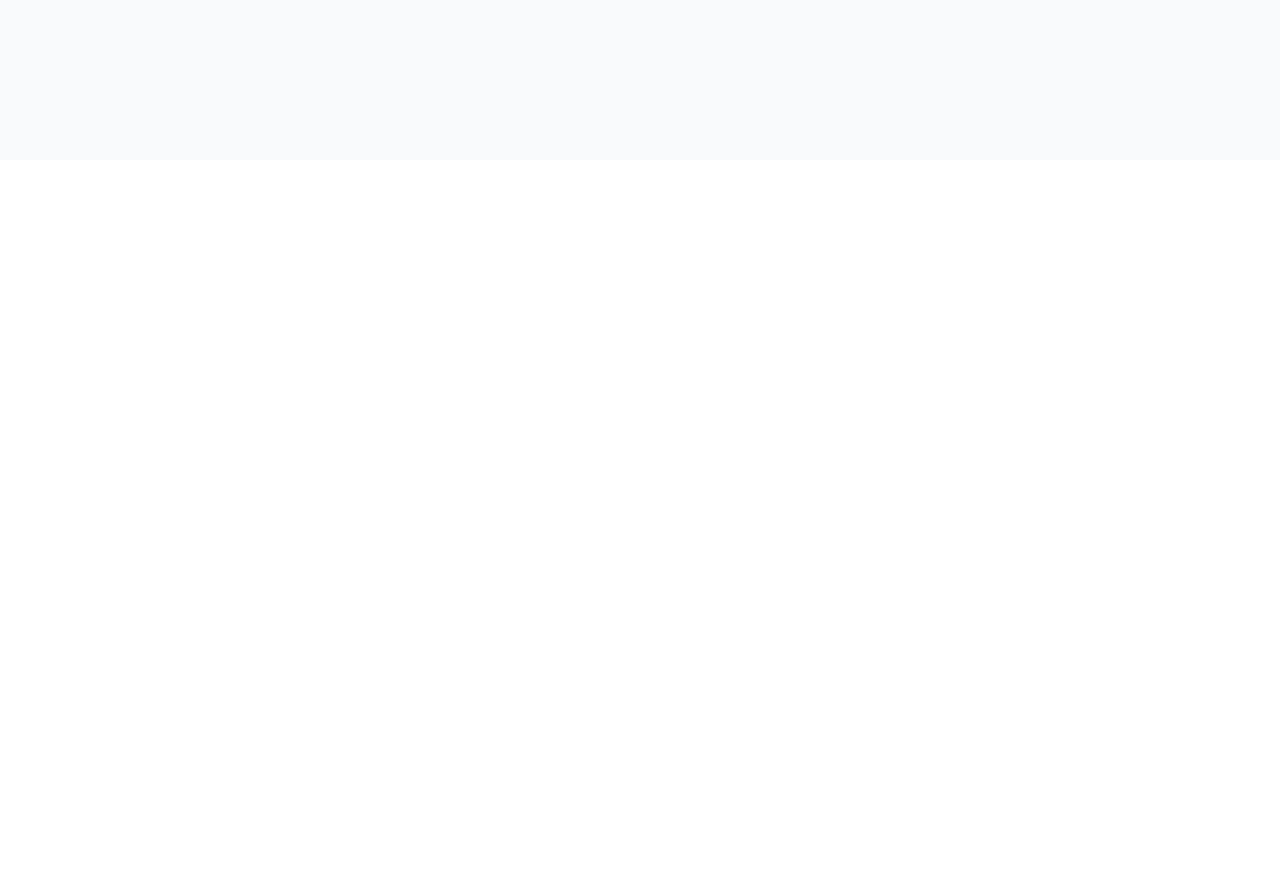
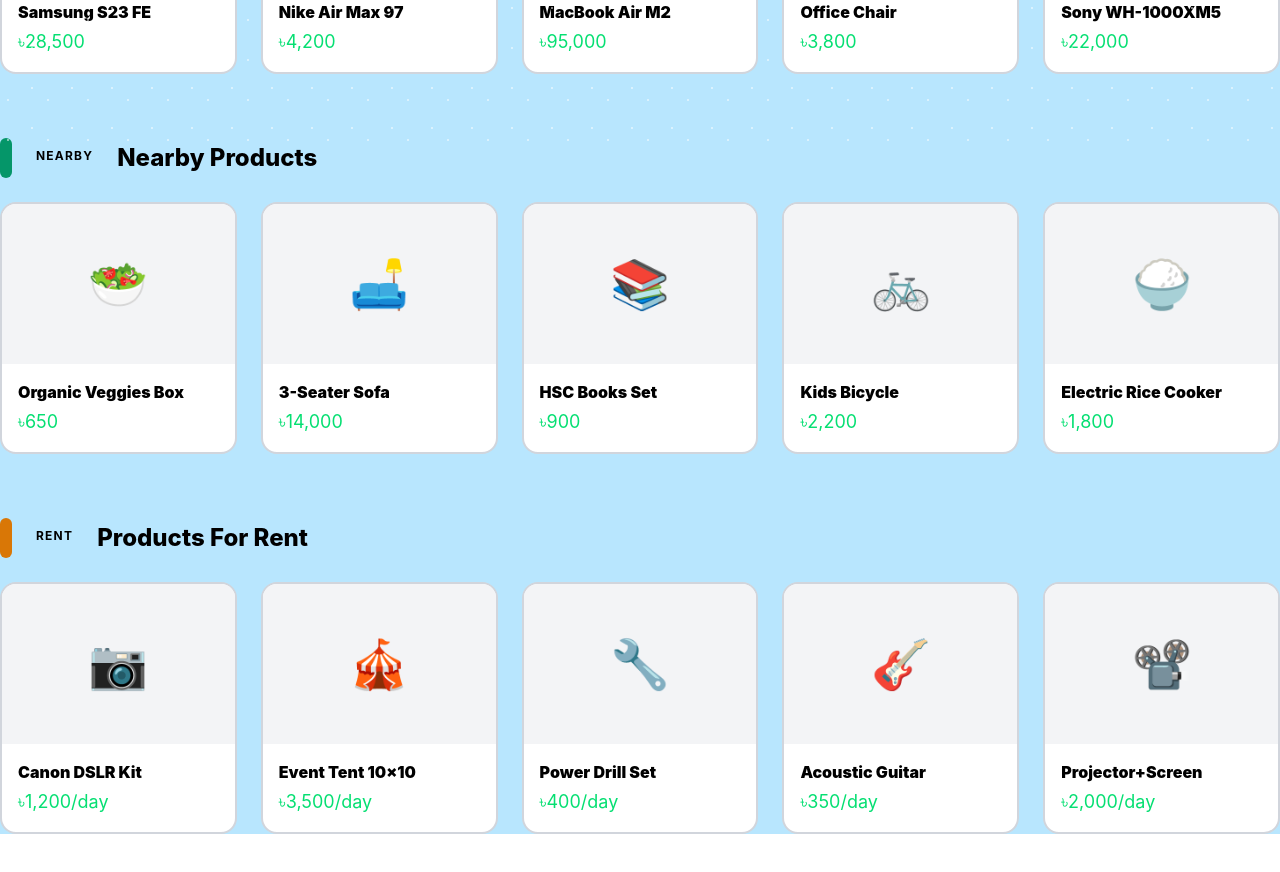
Before and after one commit to Shad1d/project1, a React app in the folder frontend/: page / in a window 1280 px wide. Shown: the part 640-1512 px from the top of the page. Before the commit the page ends 800 px from the top, so only its background shows below. Built offline with nearby package versions, Linux system fonts and the light colour scheme; the HTML template or start-up script is replaced by a standard one.

Commit message:
Added UI

```diff
--- a/frontend/src/pages/Homepage.jsx
+++ b/frontend/src/pages/Homepage.jsx
@@ -1,18 +1,100 @@
-import React from 'react';
+import React from "react";
+
+const DATA = {
+  recent: [
+    { id: 1, title: "Samsung S23 FE", price: "৳28,500", emoji: "📱" },
+    { id: 2, title: "Nike Air Max 97", price: "৳4,200", emoji: "👟" },
+    { id: 3, title: "MacBook Air M2", price: "৳95,000", emoji: "💻" },
+    { id: 4, title: "Office Chair", price: "৳3,800", emoji: "🪑" },
+    { id: 5, title: "Sony WH-1000XM5", price: "৳22,000", emoji: "🎧" },
+  ],
+  nearby: [
+    { id: 6, title: "Organic Veggies Box", price: "৳650", emoji: "🥗" },
+    { id: 7, title: "3-Seater Sofa", price: "৳14,000", emoji: "🛋️" },
+    { id: 8, title: "HSC Books Set", price: "৳900", emoji: "📚" },
+    { id: 9, title: "Kids Bicycle", price: "৳2,200", emoji: "🚲" },
+    { id: 10, title: "Electric Rice Cooker", price: "৳1,800", emoji: "🍚" },
+  ],
+  rent: [
+    { id: 11, title: "Canon DSLR Kit", price: "৳1,200/day", emoji: "📷" },
+    { id: 12, title: "Event Tent 10×10", price: "৳3,500/day", emoji: "🎪" },
+    { id: 13, title: "Power Drill Set", price: "৳400/day", emoji: "🔧" },
+    { id: 14, title: "Acoustic Guitar", price: "৳350/day", emoji: "🎸" },
+    { id: 15, title: "Projector+Screen", price: "৳2,000/day", emoji: "📽️" },
+  ],
+};
+
+const ProductCard = ({title, price, emoji}) => {
+  return (
+    <div className="bg-white rounded-2xl border-2 border-gray-300 overflow-hidden">
+      <div className="h-40 bg-gray-100 flex items-center justify-center">
+        <span className="text-gray-400 text-5xl font-medium">
+          {emoji}
+        </span>
+      </div>
+      <div className="p-4">
+        <div>
+          <h3 className="font-black mb-1">
+            {title}
+          </h3>
+          <p className="text-green-400 text-lg">
+            {price}
+          </p>
+        </div>
+      </div>
+    </div>
+  )
+}
+
+const ProductSection = ({title, accentColor, tag, products}) => {
+  return (
+    <section className="mb-16">
+      <div className="flex items-center gap-4 mb-6">
+        <div
+        className="w-3 h-10 rounded-full"
+        style={{backgroundColor: accentColor}}
+        />
+        <span
+        className="text-xs font-bold uppercase tracking-widest inline-block px-2 py-0.5 rounded-full mb-1"
+        >
+          {tag}
+        </span>
+        <h2 className="text-2xl font-extrabold">
+          {title}
+        </h2>
+      </div>
+
+      <div className="grid grid-cols-2 md:grid-cols-3 lg:grid-cols-5 gap-6">
+        {products.map((product) => (
+          <ProductCard
+            key={product.id}
+            title={product.title}
+            price={product.price}
+            emoji={product.emoji}
+          />
+        ))}
+      </div>
+    </section>
+  )
+}
 
 const Homepage = () => {
   return (
-        <div className="min-h-screen bg-gray-50">
-            <div className="relative overflow-hidden bg-gradient-to-br from-violet-700 via-indigo-700 to-sky-600 px-6 py-14 mb-12">
+    <div className="min-h-screen bg-sky-200">
+      <div className="bg-gradient-to-br from-violet-700 via-indigo-700 to-sky-600 px-6 py-14 mb-12">
         <div
           className="absolute inset-0 opacity-50"
           style={{
+            // backgroundImage:
+            //   "url(https://images.unsplash.com/photo-1506744038136-46273834b3fb?ixlib=rb-4.0.3&ixid=M3wxMjA3fDB8MHxwaG90by1wYWdlfHx8fGVufDB8fHx8fA%3D%3D&auto=format&fit=crop&w=1470&q=80)",
+            // backgroundSize: "cover",
+            // backgroundPosition: "center",
             backgroundImage:
               "radial-gradient(circle at 20% 50%, white 1px, transparent 1px), radial-gradient(circle at 80% 20%, white 1px, transparent 1px)",
             backgroundSize: "40px 40px",
           }}
         />
-                <div className="relative container mx-auto max-w-3xl text-center">
+        <div className="container mx-auto max-w-3xl text-center">
           <span className="inline-block bg-white/20 text-white text-xs font-bold uppercase tracking-widest px-3 py-1 rounded-full mb-4">
             Community Marketplace
           </span>
@@ -22,13 +104,32 @@ const Homepage = () => {
             <span className="text-yellow-300">Anything, Anywhere</span>
           </h1>
           <p className="text-indigo-200 text-lg mb-8">
-                        Discover deals in your neighbourhood or list your items in
-                        seconds.
+            Discover deals in your neighbourhood or list your items in seconds.
           </p>
         </div>
       </div>
+      <main>
+        <ProductSection
+          title="Recent Uploads"
+          accentColor="#7c3aed" // purple
+          tag="New"
+          products={DATA.recent}
+        />
+        <ProductSection
+          title="Nearby Products"
+          accentColor="#059669" // green
+          tag="Nearby"
+          products={DATA.nearby}
+        />
+        <ProductSection
+          title="Products For Rent"
+          accentColor="#d97706" // amber
+          tag="Rent"
+          products={DATA.rent}
+        />
+      </main>
     </div>
   );
-}
+};
 
 export default Homepage;
```
Lines whose indentation alone changed are shown as unchanged.
